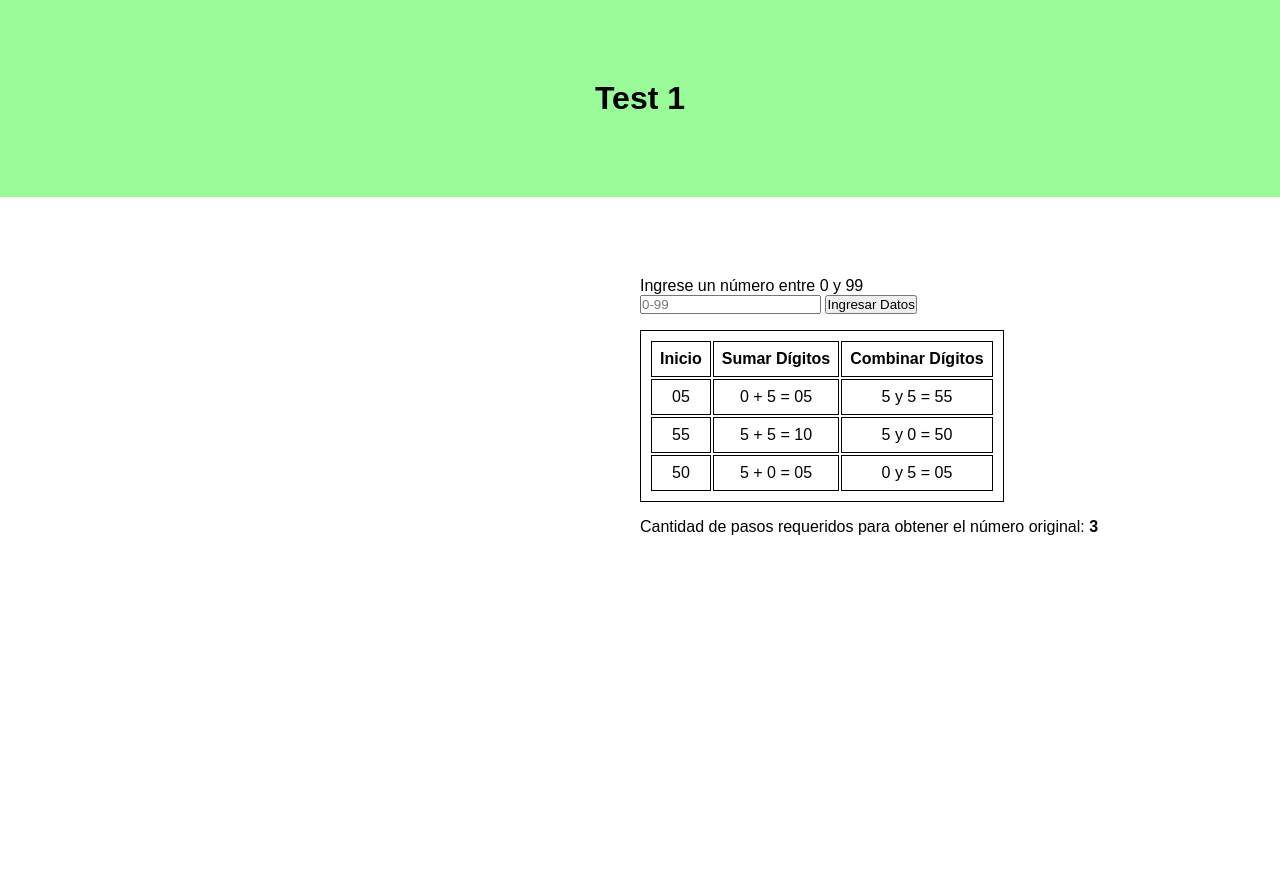
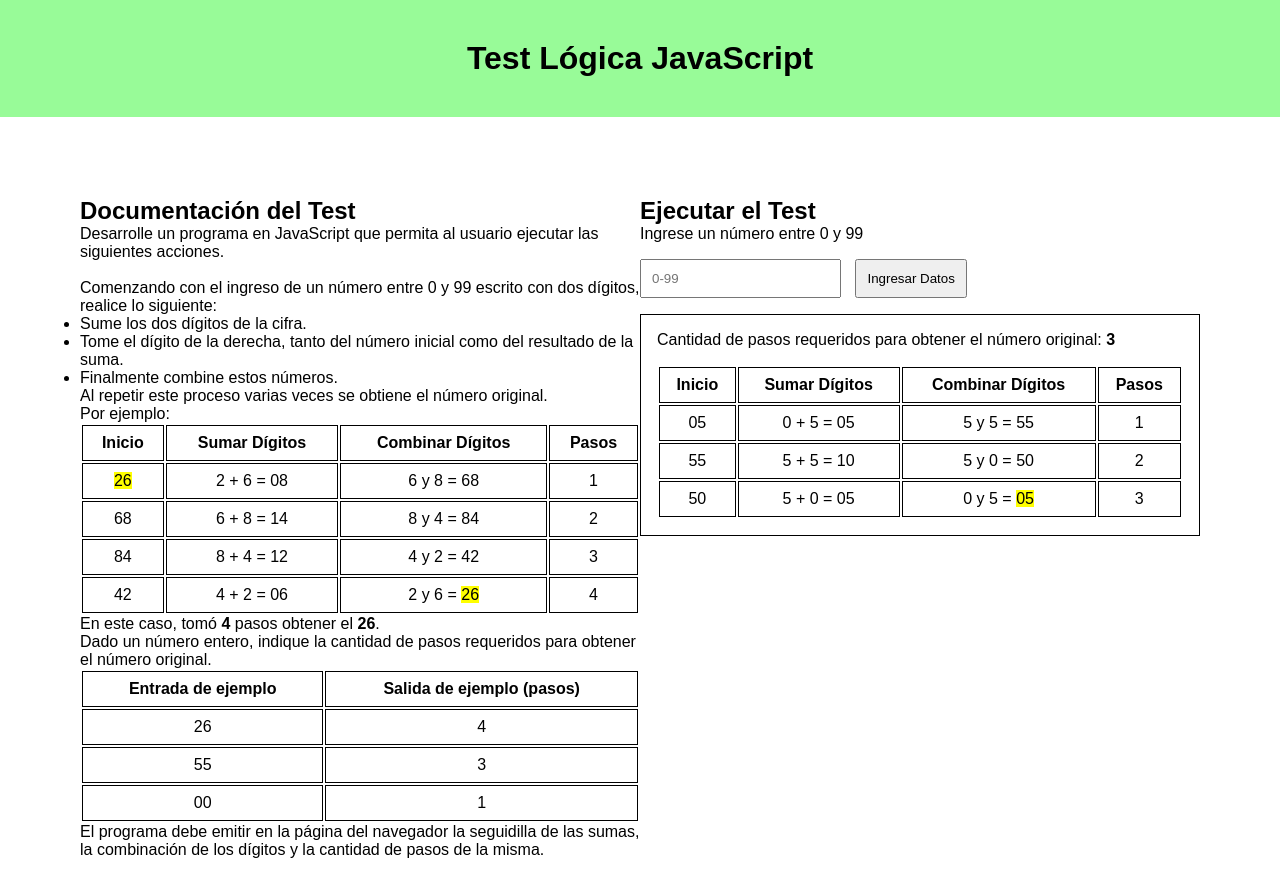
Before and after one commit to barbozadiego/js-logic-test-01, a website with bundled scripts: page index.html in a window 1280 px wide. Both pictures are taken after typing "5" into the empty fields and a click on the input "Ingresar Datos". Before the commit the page ends 800 px from the top, so only its background shows below. Built offline with nearby package versions, Linux system fonts and the light colour scheme.

Commit message:
Se agrega la documentación del test tanto en la página como en el README

```diff
--- a/index.html
+++ b/index.html
@@ -11,34 +11,109 @@
 </head>
 <body>
     <header>
-        <h1>Test 1</h1>
+        <h1>Test Lógica JavaScript</h1>
     </header>
 
     <div class="main-container">
         <div class="box-documentation">
+            <h2>Documentación del Test</h2>
 
+            <p>Desarrolle un programa en JavaScript que permita al usuario ejecutar las siguientes acciones.</p> <br>
+
+            <p>Comenzando con el ingreso de un número entre 0 y 99 escrito con dos dígitos, realice lo siguiente:</p>
+
+            <ul>
+                <li>Sume los dos dígitos de la cifra.</li>
+                <li>Tome el dígito de la derecha, tanto del número inicial como del resultado de la suma.</li>
+                <li>Finalmente combine estos números.</li>
+            </ul>
+
+            <p>Al repetir este proceso varias veces se obtiene el número original.</p>
+
+            <p>Por ejemplo:</p>
+
+            <table>
+                <tr>
+                    <th>Inicio</th>
+                    <th>Sumar Dígitos</th>
+                    <th>Combinar Dígitos</th>
+                    <th>Pasos</th>
+                </tr>
+                <tr>
+                    <td><mark>26</mark></td>
+                    <td>2 + 6 = 08</td>
+                    <td>6 y 8 = 68</td>
+                    <td>1</td>
+                </tr>
+                <tr>
+                    <td>68</td>
+                    <td>6 + 8 = 14</td>
+                    <td>8 y 4 = 84</td>
+                    <td>2</td>
+                </tr>
+                <tr>
+                    <td>84</td>
+                    <td>8 + 4 = 12</td>
+                    <td>4 y 2 = 42</td>
+                    <td>3</td>
+                </tr>
+                <tr>
+                    <td>42</td>
+                    <td>4 + 2 = 06</td>
+                    <td>2 y 6 = <mark>26</mark></td>
+                    <td>4</td>
+                </tr>
+            </table>
+
+            <p>En este caso, tomó <strong>4</strong> pasos obtener el <strong>26</strong>.</p>
+
+            <p>Dado un número entero, indique la cantidad de pasos requeridos para obtener el número original.</p>
+
+            <table>
+                <tr>
+                    <th>Entrada de ejemplo</th>
+                    <th>Salida de ejemplo (pasos)</th>
+                </tr>
+                <tr>
+                    <td>26</td>
+                    <td>4</td>
+                </tr>
+                <tr>
+                    <td>55</td>
+                    <td>3</td>
+                </tr>
+                <tr>
+                    <td>00</td>
+                    <td>1</td>
+                </tr>
+            </table>
+
+            <p>El programa debe emitir en la página del navegador la seguidilla de las sumas, la combinación de los dígitos y la cantidad de pasos de la misma.</p>
         </div>
 
         <div class="box-test">
+            <h2>Ejecutar el Test</h2>
+
             <form class="container-input">
                 <p>Ingrese un número entre 0 y 99</p>
-                <input type="number" placeholder="0-99" id="inputNumber" autofocus>
+                <input type="number" placeholder="0-99" id="inputNumber" autofocus autocomplete="off">
                 <input type="submit" value="Ingresar Datos" id="btnSend">
             </form>
 
-            <div id="showData">
-                <table id="table">
-                    <tr>
-                      <th>Inicio</th>
-                      <th>Sumar Dígitos</th>
-                      <th>Combinar Dígitos</th>
-                    </tr>
-                </table>
-
+            <div id="containerTable" class="container-table">
                 <p>
                     Cantidad de pasos requeridos para obtener el número original:
                     <strong id="steps"></strong>
                 </p>
+
+                <table id="table">
+                    <tr>
+                        <th>Inicio</th>
+                        <th>Sumar Dígitos</th>
+                        <th>Combinar Dígitos</th>
+                        <th>Pasos</th>
+                    </tr>
+                </table>
             </div>
         </div>
     <div/>
--- a/js/functions.js
+++ b/js/functions.js
@@ -1,7 +1,7 @@
 const table = document.getElementById('table'),
       boxSteps = document.getElementById('steps');
 
-let initialNumber, sumResult, combinedDigits
+let initialNumber, sumResult, combinedDigits, combinedDigitsResult
 
 
 export const convertToNumber = (string) => string = parseInt(string,10);
@@ -32,7 +32,8 @@ const addTwoDigits = (digits) => {
 
 const combineDigits = (a, b) => {
     a = a.toString(); // Convertimos a string para poder combinar los digitos
-    combinedDigits = `${a} y ${b} = ${a + b}`;
+    combinedDigits = `${a} y ${b} = `;
+    combinedDigitsResult = a + b;
     return convertToNumber(a + b);
 }
 
@@ -55,7 +56,8 @@ export const getSteps = (resultCombinedDigits, inputNumber) => {
             `<tr>
                 <td>${initialNumber}</td>
                 <td>${sumResult}</td>
-                <td>${combinedDigits}</td>
+                <td>${combinedDigits} ${combinedDigitsResult}</td>
+                <td>${steps}</td>
             </tr>`;
 
             resultCombinedDigits = processTest(resultCombinedDigits);
@@ -66,7 +68,8 @@ export const getSteps = (resultCombinedDigits, inputNumber) => {
     `<tr>
         <td>${initialNumber}</td>
         <td>${sumResult}</td>
-        <td>${combinedDigits}</td>
+        <td>${combinedDigits}<mark>${combinedDigitsResult}</mark></td>
+        <td>${steps}</td>
     </tr>`;
 
     if(elementRepeated) table.removeChild(elementRepeated)
--- a/js/index.js
+++ b/js/index.js
@@ -1,7 +1,7 @@
 import { processTest, getSteps } from './functions.js'
 
 const btnSend = document.getElementById('btnSend'),
-      boxShowData = document.getElementById('showData');
+      containerTable = document.getElementById('containerTable');
 
 btnSend.addEventListener('click', e => {
     e.preventDefault();
@@ -12,5 +12,5 @@ btnSend.addEventListener('click', e => {
     getSteps(processTest(inputNumber), inputNumber);
     refInputNumber.value = '';
 
-    if(boxShowData) boxShowData.style.display = 'block'
+    if(containerTable) containerTable.style.display = 'block'
 });
--- a/sass/_base.scss
+++ b/sass/_base.scss
@@ -2,50 +2,11 @@
     margin: 0;
     padding: 0;
     box-sizing: border-box;
+    outline: none;
 }
+
 
 body {
     font-family: Arial, Helvetica, sans-serif;
     // color: red;
 }
-
-.container-input {
-    margin-bottom: 1em;
-}
-
-table, th, tr, td {
-    border: .1em solid black;
-    padding: .5em;
-    text-align: center;
-}
-
-table {
-    margin-bottom: 1em;
-}
-
-header {
-    padding: 5em;
-    background-color: palegreen;
-
-    h1 {
-        text-align: center;
-    }
-}
-
-.main-container {
-    display: grid;
-    grid-template-columns: 50% 50%;
-    padding: 5em;
-}
-
-// .box-test {
-// }
-
-// td {
-//     background-color: yellow;
-// }
-
-
-#showData {
-    display: none;
-}
--- /dev/null
+++ b/sass/_general.scss
@@ -0,0 +1,54 @@
+.container-input {
+    margin-bottom: 1em;
+
+    p {
+        margin-bottom: 1em;
+    }
+
+    input {
+        padding: .75em;
+        margin-right: .75em;
+    }
+}
+
+.container-table {
+    max-height: 60vh;
+    overflow-y: scroll;
+    border: .1em solid black;
+    // border-radius: .5em;
+    padding: 1em;
+
+    p {
+        margin-bottom: 1em;
+    }
+}
+
+th, tr, td {
+    border: .1em solid black;
+    padding: .5em;
+    text-align: center;
+}
+
+table {
+    width: 100%;
+}
+
+header {
+    padding: 2.5em 5em;
+    background-color: palegreen;
+
+    h1 {
+        text-align: center;
+    }
+}
+
+.container-table {
+    display: none;
+}
+
+.main-container {
+    display: grid;
+    grid-template-columns: 50% 50%;
+    padding: 5em;
+
+}
--- a/sass/styles.scss
+++ b/sass/styles.scss
@@ -1 +1,3 @@
 @import "./base";
+@import "./mixins";
+@import "./general";
```
Also changed, not shown: README.md (added), css/styles.css, sass/_mixins.scss (added), 1 other file.
